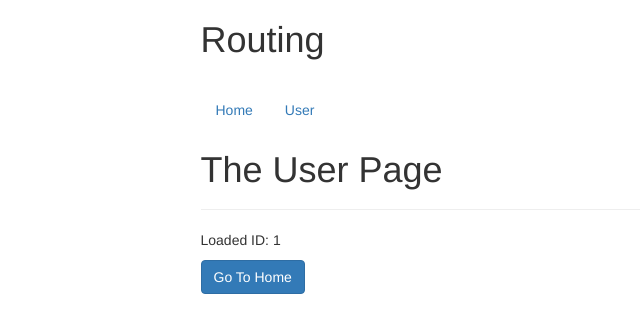
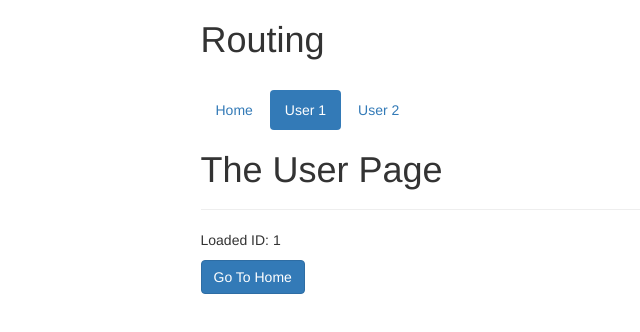
Before and after one commit to Ayazadeh/VueWithMaximilian, a Vue app in the folder Vuejs/20/: page /user/1 in a window 1280 px wide. Shown: the top 332 px of the page, without its empty margins (162-802 px from the left). Built offline with nearby package versions, Linux system fonts and the light colour scheme.

Commit message:
Vue2: Reacting to Changes in Route Parameters

```diff
--- a/Vuejs/20/src/components/Header.vue
+++ b/Vuejs/20/src/components/Header.vue
@@ -1,6 +1,7 @@
 <template>
   <ul class="nav nav-pills">
     <router-link to="/" tag="li" active-class="active" exact><a>Home</a></router-link>
-    <router-link to="/user/10" tag="li" active-class="active"><a>User</a></router-link>
+    <router-link to="/user/1" tag="li" active-class="active"><a>User 1</a></router-link>
+    <router-link to="/user/2" tag="li" active-class="active"><a>User 2</a></router-link>
   </ul>
 </template>
--- a/Vuejs/20/src/components/user/User.vue
+++ b/Vuejs/20/src/components/user/User.vue
@@ -13,6 +13,11 @@ export default {
       id: this.$route.params.id,
     };
   },
+  watch: {
+    $route(to, from) {
+      this.id = to.params.id
+    },
+  },
   methods: {
     navigateToHome() {
       this.$router.push("/");
```
